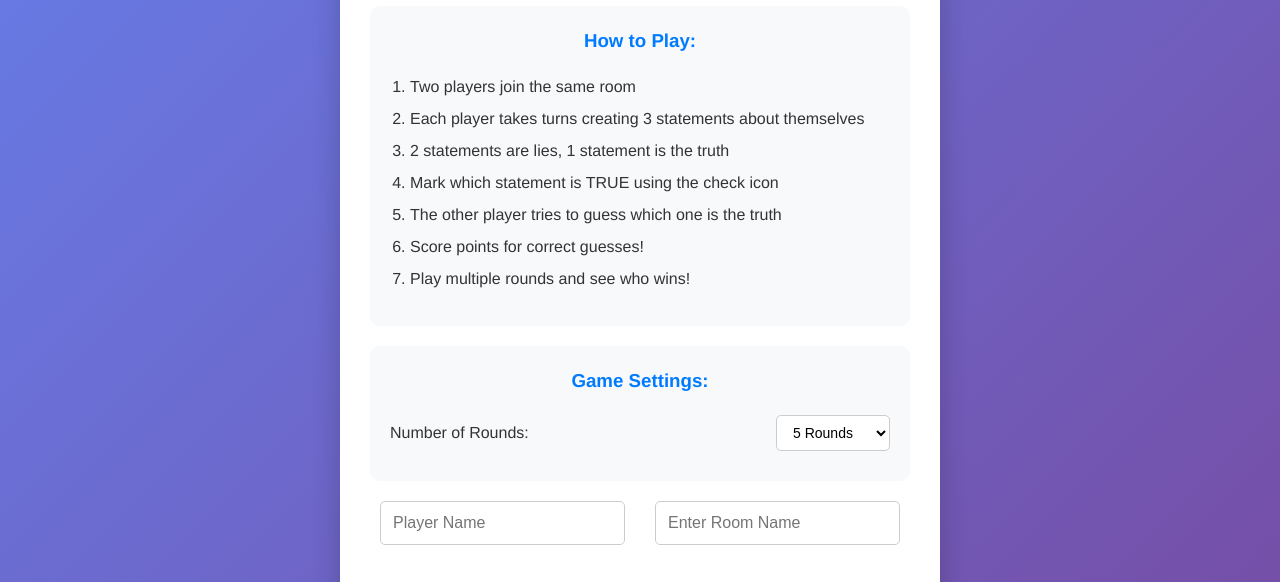
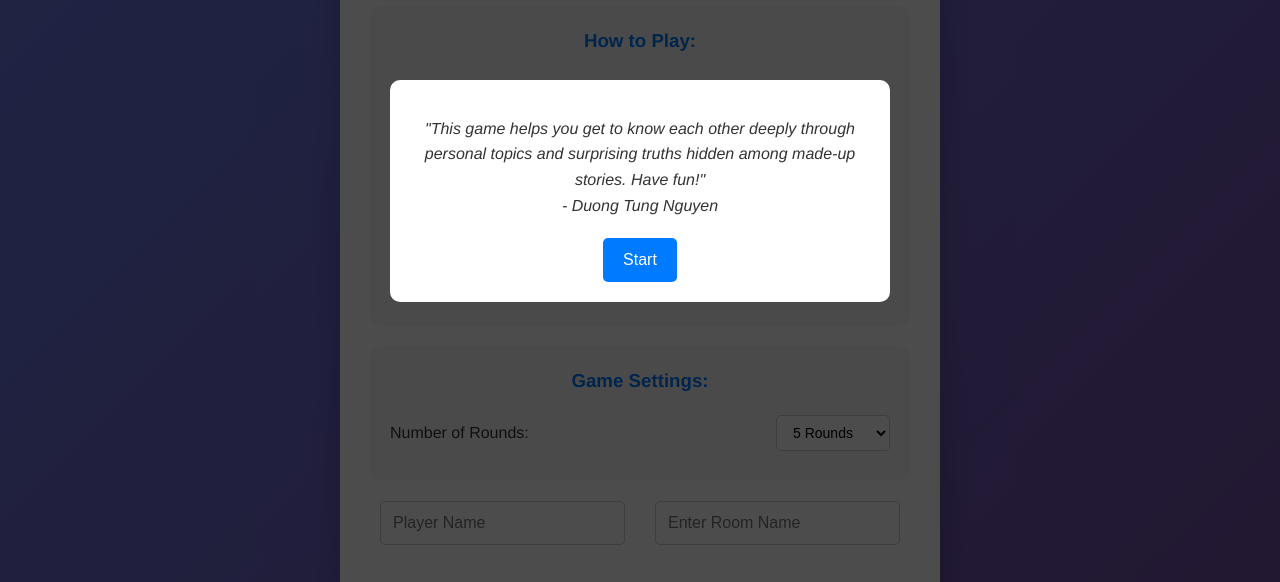
Before and after one commit to nd-tung/chuyen2nguoi, a website: page index.html in a window 1280 px wide. Shown: the part 209-791 px from the top of the page. Drawn offline with nearby package versions, Linux system fonts and the light colour scheme; no server answers.

Commit message:
Add welcome popup

```diff
--- a/index.html
+++ b/index.html
@@ -7,6 +7,12 @@
     <link rel="stylesheet" href="style.css">
 </head>
 <body>
+    <div id="welcome-popup">
+        <div class="popup-content">
+            <p class="quote">"This game helps you get to know each other deeply through personal topics and surprising truths hidden among made-up stories. Have fun!"<br><span class="quote-author">- Duong Tung Nguyen</span></p>
+            <button id="start-popup">Start</button>
+        </div>
+    </div>
     <div id="app">
         <div id="welcome-screen">
             <div class="language-selector">
--- a/script.js
+++ b/script.js
@@ -715,6 +715,15 @@ document.addEventListener('DOMContentLoaded', function() {
     const langEnBtn = document.getElementById('lang-en');
     const langViBtn = document.getElementById('lang-vi');
 
+    // Welcome popup handling
+    const startPopupBtn = document.getElementById('start-popup');
+    const welcomePopup = document.getElementById('welcome-popup');
+    if (startPopupBtn && welcomePopup) {
+        startPopupBtn.addEventListener('click', () => {
+            welcomePopup.classList.add('hidden');
+        });
+    }
+
     if (langEnBtn) {
         langEnBtn.addEventListener('click', () => {
             console.log('English button clicked');
--- a/style.css
+++ b/style.css
@@ -1898,3 +1898,40 @@ body.dark-mode .detail-icon {
 #session-detail {
     margin-top: 15px;
 }
+
+/* Welcome popup overlay */
+#welcome-popup {
+    position: fixed;
+    top: 0;
+    left: 0;
+    width: 100%;
+    height: 100%;
+    background: rgba(0, 0, 0, 0.7);
+    display: flex;
+    align-items: center;
+    justify-content: center;
+    z-index: 9999;
+}
+
+#welcome-popup .popup-content {
+    background: #fff;
+    padding: 20px;
+    border-radius: 10px;
+    text-align: center;
+    max-width: 500px;
+    width: 80%;
+}
+
+#welcome-popup .quote {
+    font-style: italic;
+    margin-bottom: 20px;
+}
+
+#welcome-popup button {
+    background: #007bff;
+    color: white;
+    border: none;
+    padding: 10px 20px;
+    border-radius: 5px;
+    cursor: pointer;
+}
```
